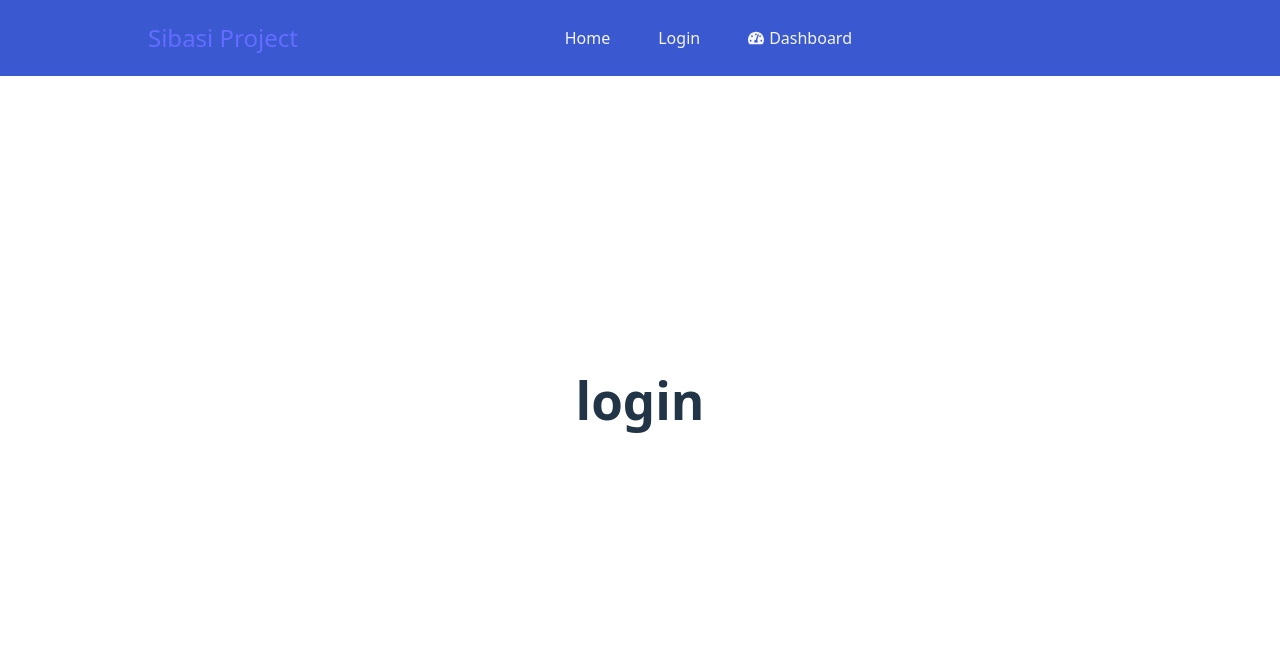
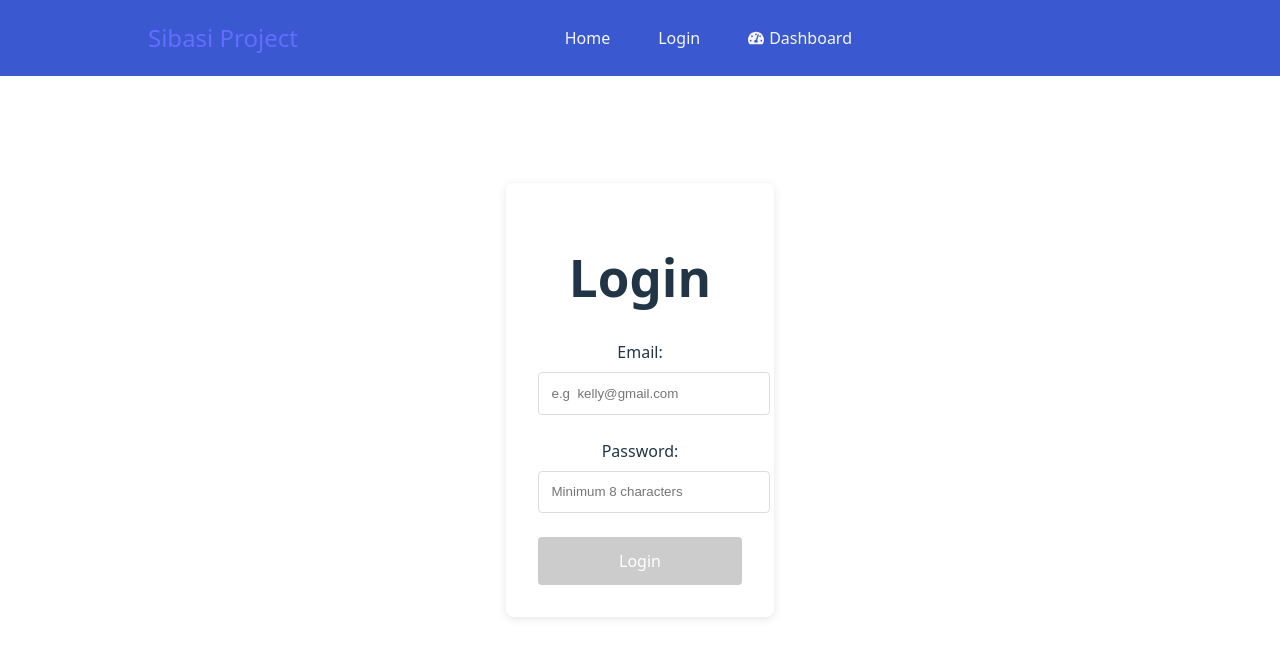
Before and after one commit to KellyAineah/sibasi-application, a React (Vite) app: page /login in a window 1280 px wide. Shown: the top 658 px of the page. Built offline with nearby package versions, Linux system fonts and the light colour scheme.

Commit message:
added the login component

```diff
--- a/package.json
+++ b/package.json
@@ -13,7 +13,8 @@
     "react": "^19.0.0",
     "react-dom": "^19.0.0",
     "react-icons": "^5.5.0",
-    "react-router-dom": "^6.30.0"
+    "react-router-dom": "^6.30.0",
+    "validator": "^13.15.0"
   },
   "devDependencies": {
     "@eslint/js": "^9.22.0",
--- a/src/App.jsx
+++ b/src/App.jsx
@@ -3,6 +3,7 @@ import Navbar from './Components/Navbar'
 import Login from './Components/Login'
 import Home from './Components/Home'
 import './App.css'
+import Dashboard from './Components/Dashboard'
 
 
 function App() {
@@ -14,7 +15,7 @@ function App() {
       <Routes>
         <Route path="/" element={<Home />} />
         <Route path="/login" element={<Login />} />
-        <Route path='/dashboard' element={<Login />} />
+        <Route path='/dashboard' element={<Dashboard />} />
 
        </Routes>
 
--- a/src/Components/Dashboard.jsx
+++ b/src/Components/Dashboard.jsx
@@ -3,7 +3,7 @@ import React from 'react'
 const Dashboard = () => {
   return (
     <div>
-
+      <h1>welcome to dashboard</h1>
     </div>
   )
 }
--- /dev/null
+++ b/src/Components/Login.css
@@ -0,0 +1,50 @@
+.login-container {
+    max-width: 400px;
+    margin: 2rem auto;
+    padding: 2rem;
+    border-radius: 8px;
+    box-shadow: 0 2px 10px rgba(0, 0, 0, 0.1);
+  }
+
+  .form-group {
+    margin-bottom: 1.5rem;
+  }
+
+  .form-group label {
+    display: block;
+    margin-bottom: 0.5rem;
+    font-weight: 500;
+  }
+
+  input {
+    width: 100%;
+    padding: 0.8rem;
+    border: 1px solid #ddd;
+    border-radius: 4px;
+  }
+
+  .input-error {
+    border-color: #e74c3c;
+  }
+
+  .error-message {
+    color: #e74c3c;
+    font-size: 0.8rem;
+    margin-top: 0.3rem;
+    display: block;
+  }
+
+  .submit-btn {
+    width: 100%;
+    padding: 0.8rem;
+    background-color: #3A59D1;
+    color: white;
+    border: none;
+    border-radius: 4px;
+    cursor: pointer;
+  }
+
+  .submit-btn.disabled {
+    background-color: #cccccc;
+    cursor: not-allowed;
+  }
--- a/src/Components/Login.jsx
+++ b/src/Components/Login.jsx
@@ -1,11 +1,73 @@
-import React from 'react'
+import React, { useEffect, useState } from 'react';
+import validator from 'validator';
+import { useNavigate } from 'react-router-dom';
+import './Login.css';
 
 const Login = () => {
+  const [email, setEmail] = useState('');
+  const [password, setPassword] = useState('');
+  const [errors, setErrors] = useState({ email: '', password: '' });
+  const [isSubmitDisabled, setIsSubmitDisabled] = useState(true);
+  const navigate = useNavigate();
+
+  useEffect(() => {
+    const isEmailValid = validator.isEmail(email);
+    const isPasswordValid = password.length >= 8;
+
+    setErrors({
+      email: email && !isEmailValid ? 'Invalid email format' : '',
+      password: password && !isPasswordValid ? 'Password must be at least 8 characters' : '',
+    });
+
+    setIsSubmitDisabled(!(isEmailValid && isPasswordValid));
+  }, [email, password]);
+
+  const handleSubmit = (event) => {
+    event.preventDefault();
+    localStorage.setItem('isLoggedIn', 'true');
+    navigate('/dashboard');
+  };
+
   return (
-    <div>
-      <h1>login</h1>
+    <div className='login-container'>
+      <h1>Login</h1>
+      <form className='login-form' onSubmit={handleSubmit}>
+        <div className="form-group">
+          <label htmlFor="email">Email:</label>
+          <input
+            type="email"
+            id="email"
+            placeholder="e.g  kelly@gmail.com"
+            value={email}
+            onChange={(e) => setEmail(e.target.value)}
+            className={errors.email ? 'input-error' : ''}
+          />
+          {errors.email && <span className='error-message'>{errors.email}</span>}
+        </div>
+
+        <div className="form-group">
+          <label htmlFor="password">Password:</label>
+          <input
+            type="password"
+            id="password"
+            placeholder="Minimum 8 characters"
+            value={password}
+            onChange={(e) => setPassword(e.target.value)}
+            className={errors.password ? 'input-error' : ''}
+          />
+          {errors.password && <span className="error-message">{errors.password}</span>}
+        </div>
+
+        <button
+          type='submit'
+          disabled={isSubmitDisabled}
+          className={`submit-btn ${isSubmitDisabled ? 'disabled' : ''}`}
+        >
+          Login
+        </button>
+      </form>
     </div>
-  )
-}
+  );
+};
 
-export default Login
+export default Login;
```
Also changed, not shown: src/Components/Navbar.jsx (+4 -3 lines), 1 other file (tests, documents, lock files or other folders).
